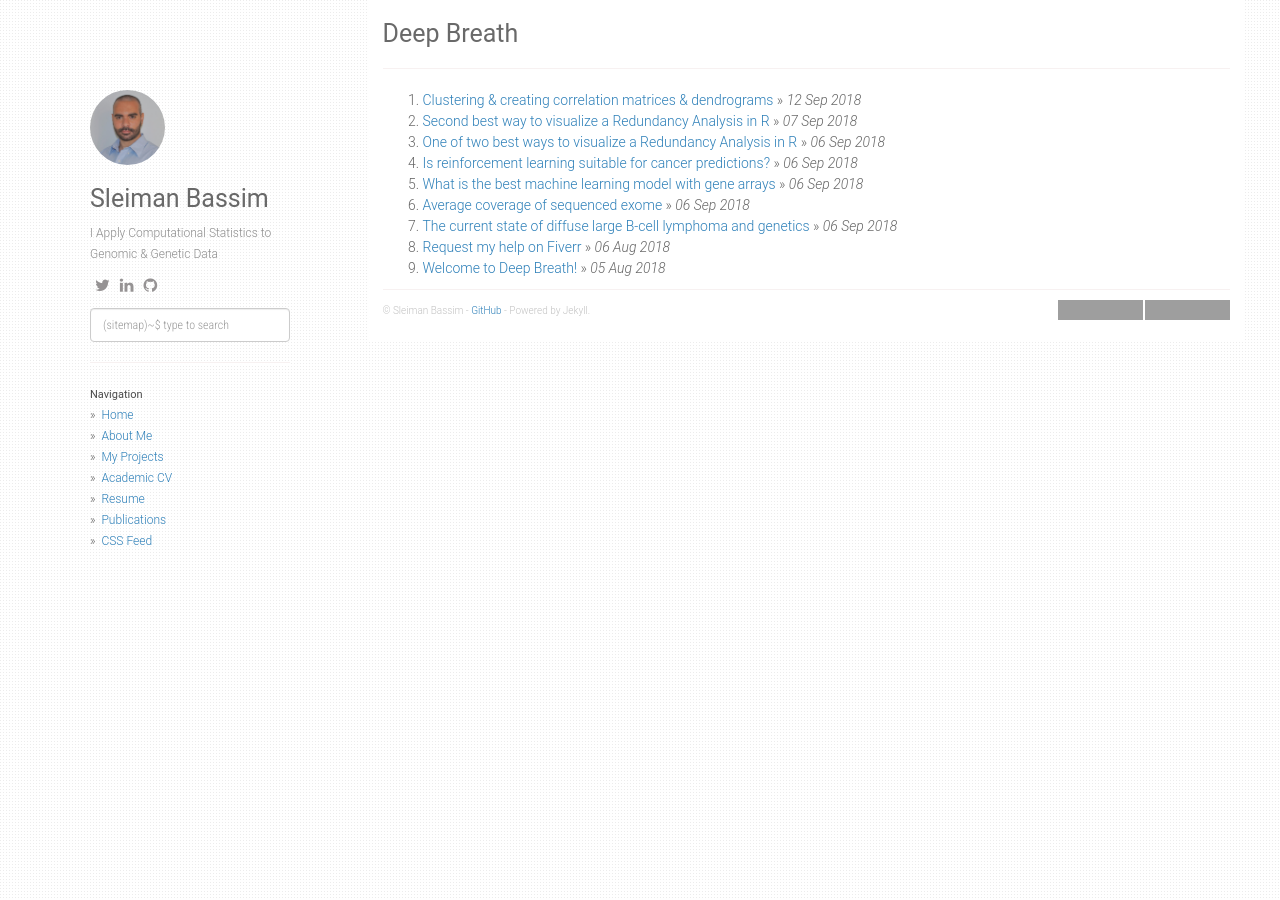
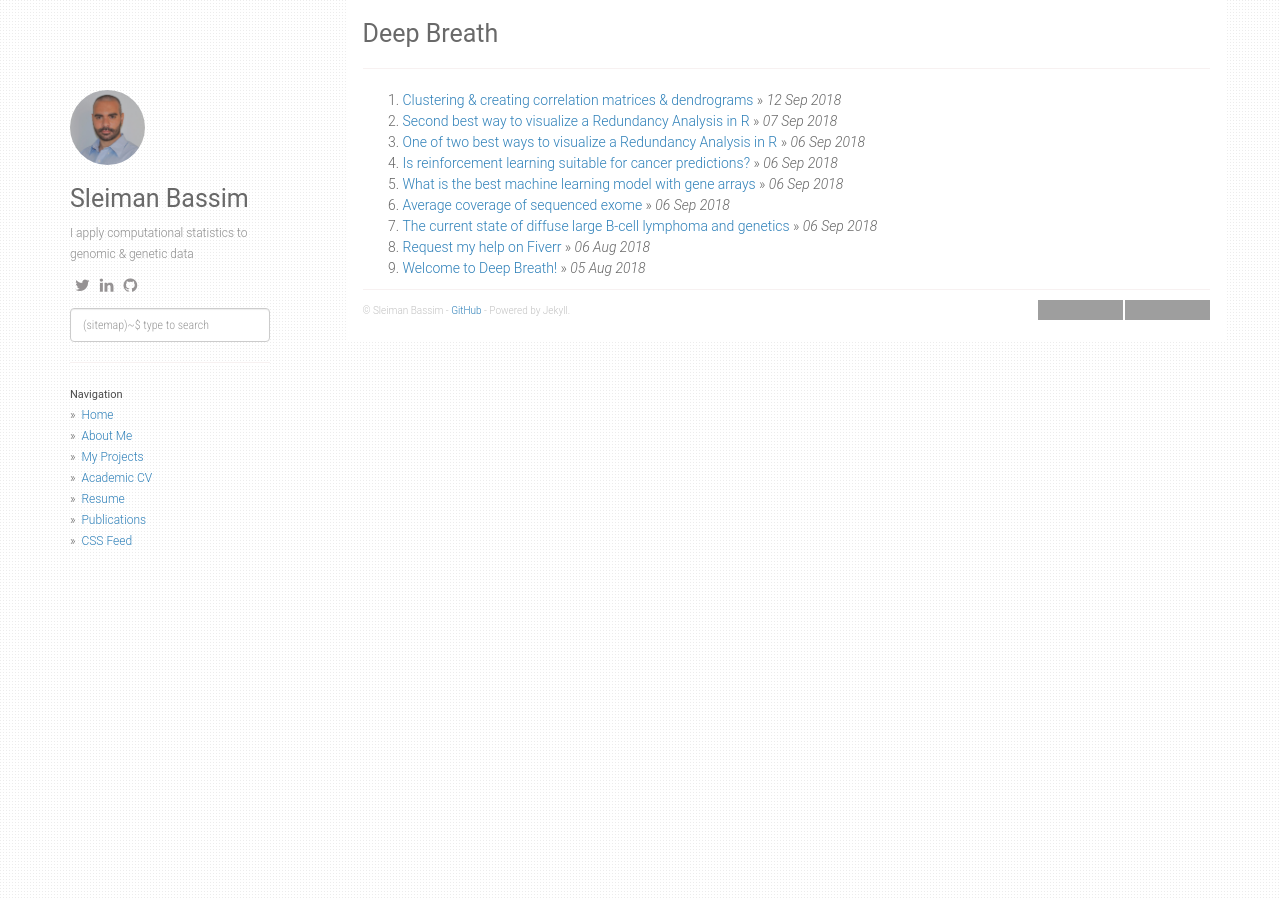
Before and after one commit to neocruiser/neocruiser.github.io, a Jekyll site: the page built from index.html, in a window 1280 px wide. Built offline with Jekyll 4.4.1, drawn with Linux system fonts in a browser that asks for light colours; nearby versions of some CDN libraries; the list of posts is cut into pages by our own code; grey boxes are pictures that could not be loaded.

Commit message:
auto margin in container added

```diff
--- a/_config.yml
+++ b/_config.yml
@@ -2,7 +2,7 @@ title: Deep Breath
 description: Genetics Meets Visualization
 author: Sleiman Bassim
 github: https://github.com/neocruiser
-about: I Apply Computational Statistics to Genomic & Genetic Data
+about: I apply computational statistics to genomic & genetic data
 avatar_url: /static/img/sleiman.jpg
 
 enableTags: true
```
Also changed, not shown: static/css/bootstrap.min.css.
